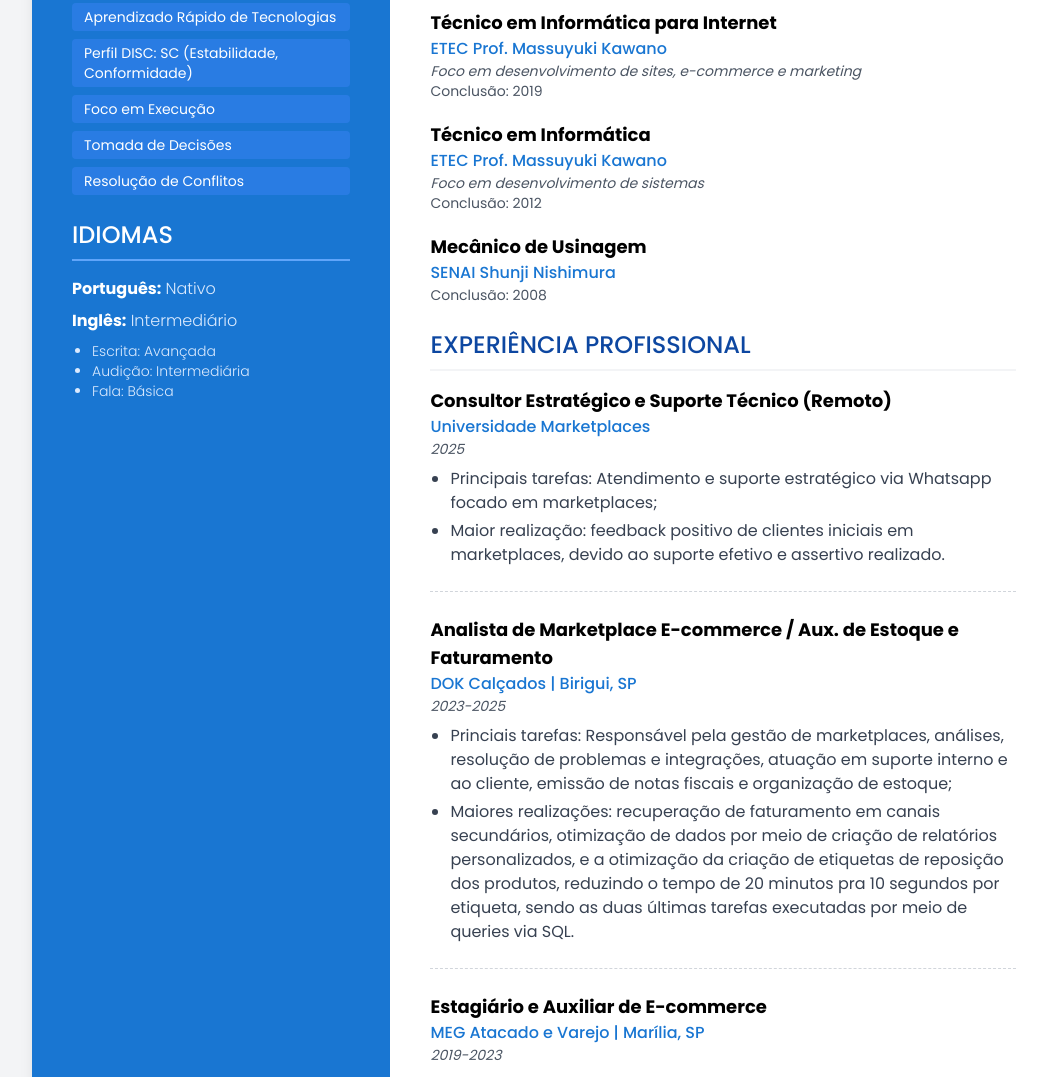
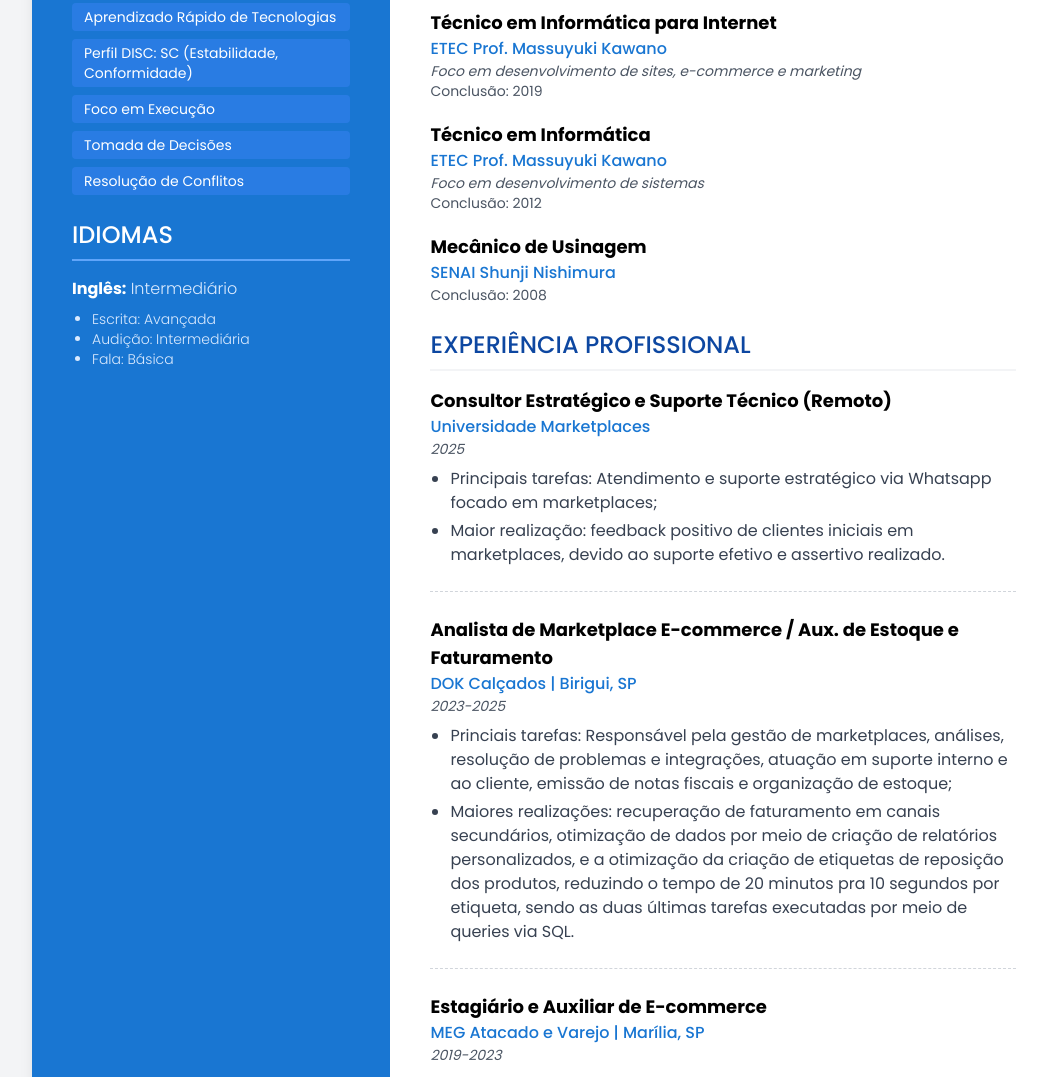
Before and after one commit to siernaner/siernaner.github.io, a plain HTML site: page index.html in a window 1280 px wide. Shown: the part 1074-2151 px from the top of the page, without its empty margins (96-1134 px from the left). Drawn offline with nearby package versions, Linux system fonts and the light colour scheme.

Commit message:
removed pt language

```diff
--- a/index.html
+++ b/index.html
@@ -238,7 +238,6 @@
                     </button>
                     <div class="accordion-content" style="transition: max-height 0.3s ease-out; overflow: hidden; max-height: 0px;" aria-hidden="true">
                         <div class="pt-4 space-y-2">
-                            <p><strong>Português:</strong> <span class="font-light text-blue-100">Nativo</span></p>
                             <p>
                                 <strong>Inglês:</strong> <span class="font-light text-blue-100">Intermediário</span>
                                 <ul class="list-disc list-outside pl-5 mt-1 text-sm font-light text-blue-100">
```
